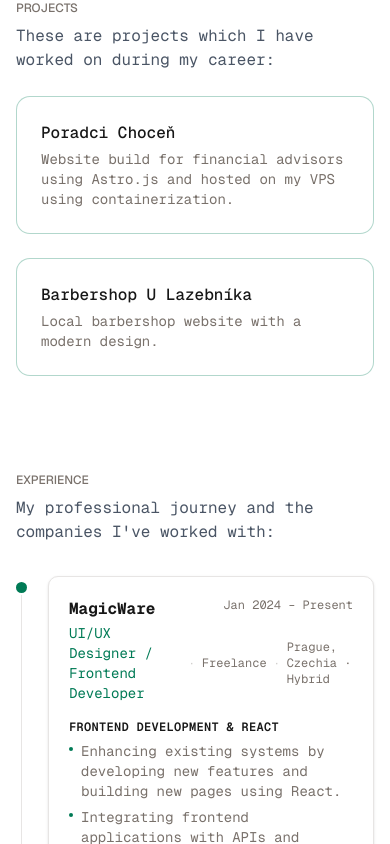
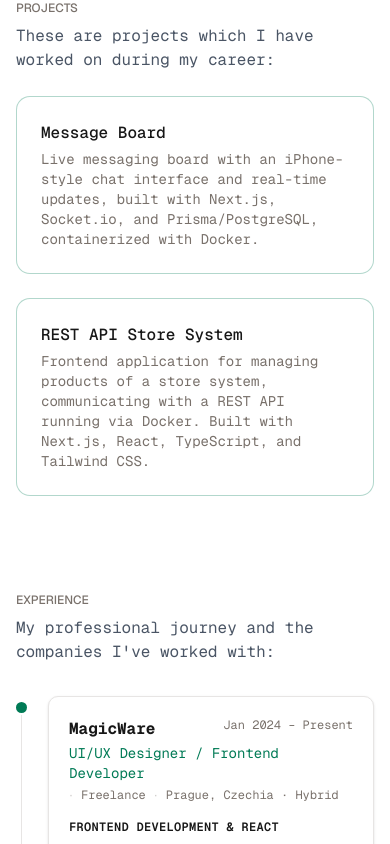
Before and after one commit to michaelptacek05/michaelptacek.com, a Next.js app: page / in a window 390 px wide. Shown: the part 860-1704 px from the top of the page. Built offline with nearby package versions, Linux system fonts and the light colour scheme.

Commit message:
feat: update README, enhance CV export details, and improve project descriptions

```diff
--- a/app/api/cv/CVDocument.tsx
+++ b/app/api/cv/CVDocument.tsx
@@ -251,11 +251,8 @@ export function CVDocument({ avatarSrc }: Props) {
                             <Text style={s.expPeriod}>Jan 2024 – Present</Text>
                         </View>
                         <Text style={s.expMeta}>Prague · On-site · promoted from internship (UI Designer)</Text>
-                        <Text style={s.expIntro}>
-                            Developing new features and pages in React for a large-scale reservation system for travel
-                            agencies, integrating the frontend with APIs in a .NET CMS environment.
-                        </Text>
                         {[
+                            "Developing new features and pages in React for a large-scale reservation system for travel agencies, integrating the frontend with APIs in a .NET CMS environment.",
                             "Modernizing legacy web platforms — fixing bugs and optimizing code (HTML, SCSS, jQuery) and managing CMS objects.",
                             "Designing wireframes and interactive prototypes in Figma and Adobe XD; conducting usability testing and analysis of existing systems.",
                             "Creating graphic designs for applications and print materials (logos, brochures, mockups) in Adobe Creative Suite.",
--- a/app/components/layout/Footer/Footer.tsx
+++ b/app/components/layout/Footer/Footer.tsx
@@ -6,7 +6,7 @@ import Container from "../../Container";
 export default function Footer() {
     return (
         <footer className="border-t border-border mt-auto">
-            <Container className="flex h-16 items-center justify-between">
+            <Container className="flex flex-col items-center gap-3 py-5 text-center lg:h-16 lg:flex-row lg:justify-between lg:gap-2 lg:py-0 lg:text-left">
                 <span className="flex items-center gap-1.5 font-mono text-xs text-muted-foreground">
                     © {new Date().getFullYear()} Built with{" "}
                     <IoHeart className="text-red-500 shrink-0" size={11} />
--- a/app/components/pages/Home/HomeExperience.tsx
+++ b/app/components/pages/Home/HomeExperience.tsx
@@ -130,7 +130,7 @@ export default function HomeExperience() {
                                         </span>
                                     </div>
 
-                                    <div className="flex items-center gap-2 mb-4">
+                                    <div className="flex flex-wrap items-center gap-x-2 gap-y-1 mb-4">
                                         <p className="font-mono text-sm text-primary">
                                             {exp.role}
                                         </p>
--- a/app/components/pages/Home/HomeProjects.tsx
+++ b/app/components/pages/Home/HomeProjects.tsx
@@ -4,15 +4,16 @@ import { ProjectCard } from "../../ProjectCard";
 
 const PROJECTS = [
     {
-        name: "Poradci Choceň",
+        name: "Message Board",
         description:
-            "Website build for financial advisors using Astro.js and hosted on my VPS using containerization.",
-        href: "https://poradci-chocen.cz/",
+            "Live messaging board with an iPhone-style chat interface and real-time updates, built with Next.js, Socket.io, and Prisma/PostgreSQL, containerized with Docker.",
+        href: "https://messages.michaelptacek.com",
     },
     {
-        name: "Barbershop U Lazebníka",
-        description: "Local barbershop website with a modern design.",
-        href: "https://barbershopulazebnika.cz/",
+        name: "REST API Store System",
+        description:
+            "Frontend application for managing products of a store system, communicating with a REST API running via Docker. Built with Next.js, React, TypeScript, and Tailwind CSS.",
+        href: "https://github.com/michaelptacek05/obchod",
     },
 ];
 
```
Also changed, not shown: 1 other file (tests, documents, lock files or other folders).
